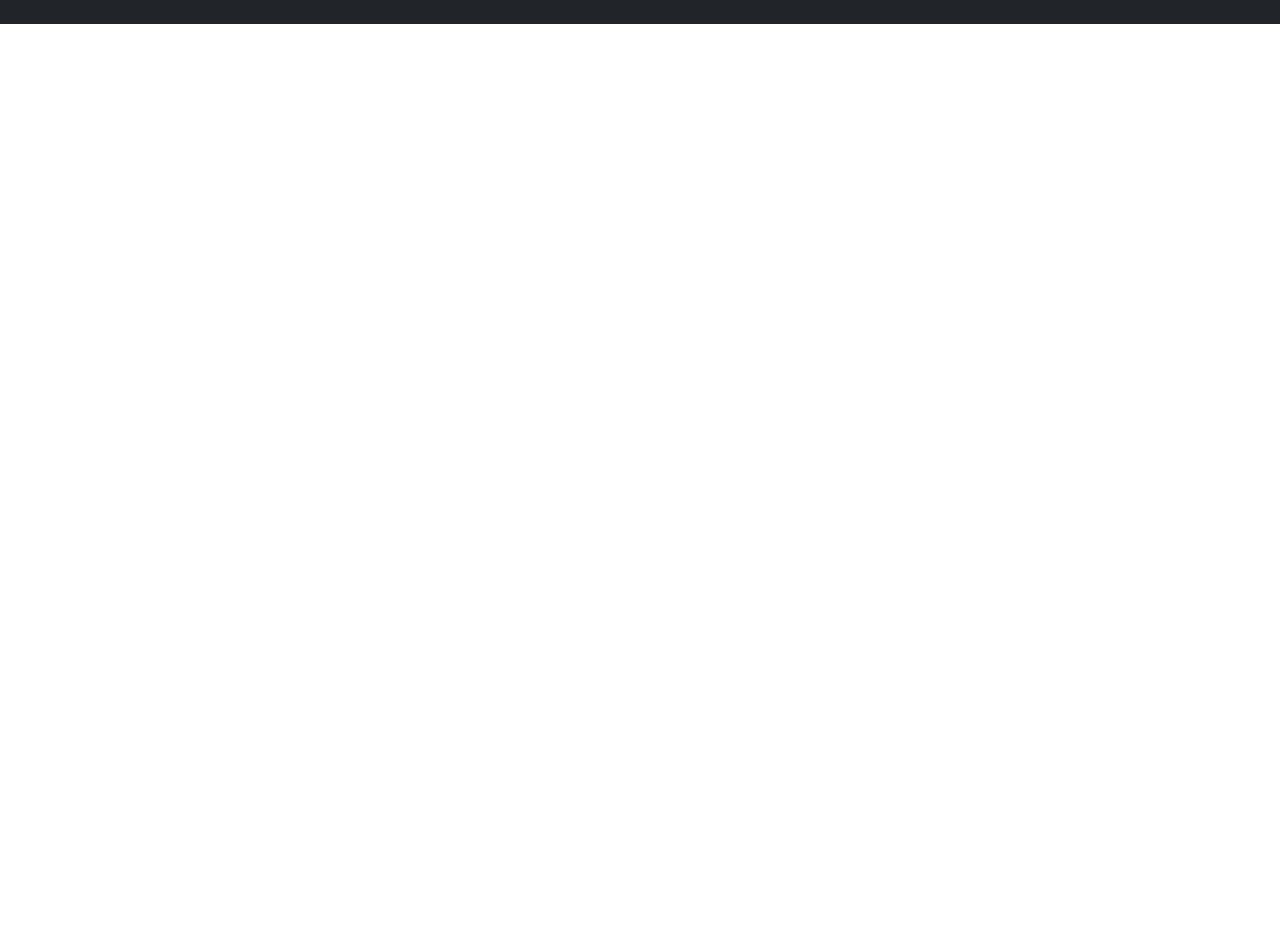
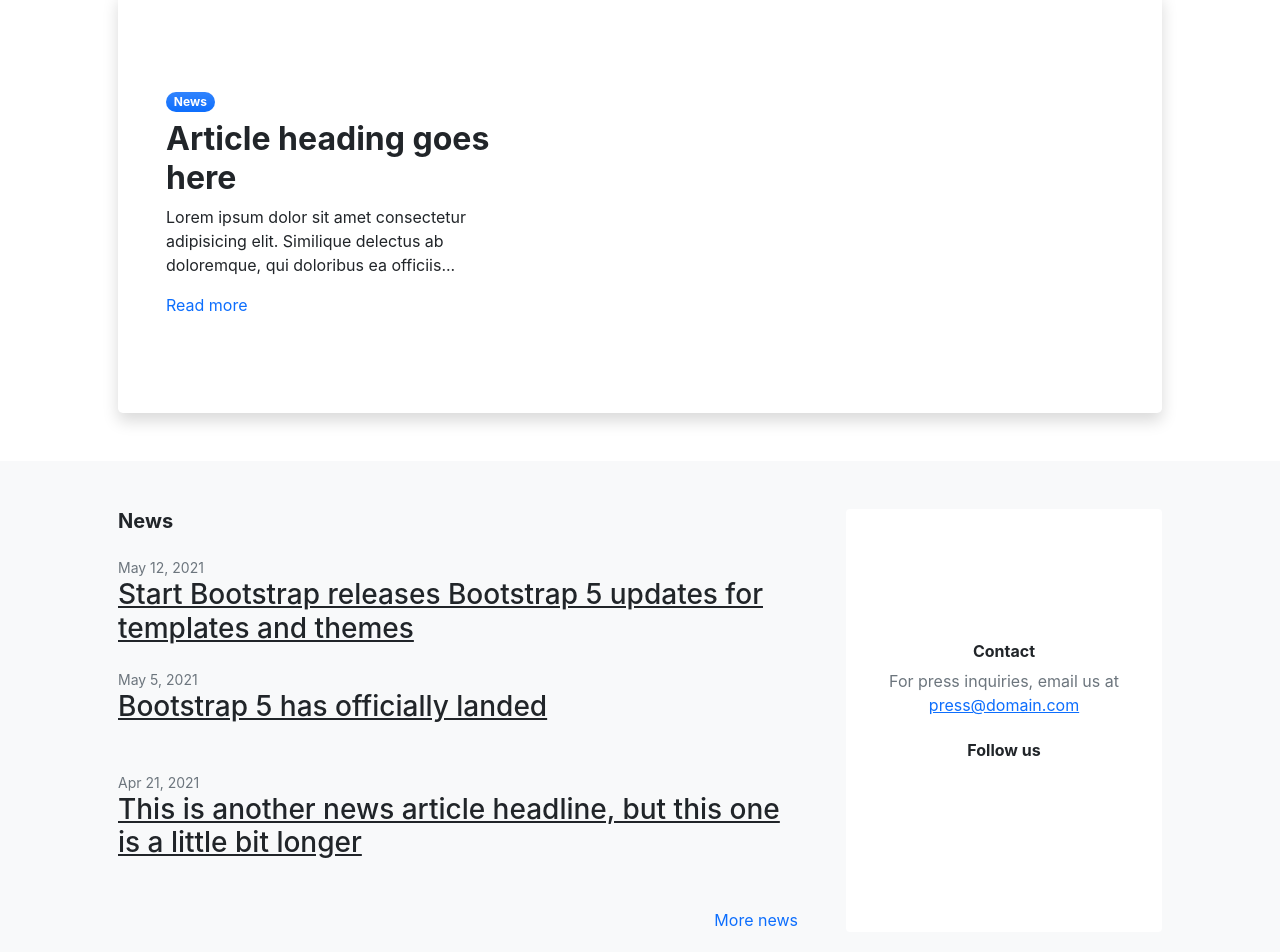
Before and after one commit to UIbrohimov/reactBlog, a React (Create React App) app in the folder frontend/: page /blogs in a window 1280 px wide. Shown: the part 160-1112 px from the top of the page. Before the commit the page ends 800 px from the top, so only its background shows below. Built offline with nearby package versions, Linux system fonts and the light colour scheme.

Commit message:
Implementing company blog page

```diff
--- a/frontend/public/index.html
+++ b/frontend/public/index.html
@@ -18,7 +18,7 @@
     <link rel="manifest" href="%PUBLIC_URL%/manifest.json" />
 
     <link href="https://cdn.jsdelivr.net/npm/bootstrap@5.1.3/dist/css/bootstrap.min.css" rel="stylesheet" integrity="sha384-1BmE4kWBq78iYhFldvKuhfTAU6auU8tT94WrHftjDbrCEXSU1oBoqyl2QvZ6jIW3" crossorigin="anonymous">
-
+    <link rel="stylesheet" href="https://cdnjs.cloudflare.com/ajax/libs/font-awesome/4.7.0/css/font-awesome.min.css">
     <title>React App</title>
   </head>
   <body>
--- a/frontend/src/App.js
+++ b/frontend/src/App.js
@@ -1,4 +1,3 @@
-import ReactDOM from "react-dom";
 import { BrowserRouter, Routes, Route } from "react-router-dom";
 
 import './App.css';
--- /dev/null
+++ b/frontend/src/Components/Blog/CompanyBlog.js
@@ -0,0 +1,32 @@
+const CompanyBlog = () => {
+    return (
+        <section className="py-5">
+            <div className="container px-5">
+                <h1 className="fw-bolder fs-5 mb-4">Company Blog</h1>
+                <div className="card border-0 shadow rounded-3 overflow-hidden">
+                    <div className="card-body p-0">
+                        <div className="row gx-0">
+                            <div className="col-lg-6 col-xl-5 py-lg-5">
+                                <div className="p-4 p-md-5">
+                                    <div className="badge bg-primary bg-gradient rounded-pill mb-2">News</div>
+                                    <div className="h2 fw-bolder">Article heading goes here</div>
+                                    <p>
+                                        Lorem ipsum dolor sit amet consectetur adipisicing elit.
+                                        Similique delectus ab doloremque, qui doloribus ea officiis...
+                                    </p>
+                                    <a className="stretched-link text-decoration-none" href="#!">
+                                        Read more
+                                        <i className="bi bi-arrow-right"></i>
+                                    </a>
+                                </div>
+                            </div>
+                            <div className="col-lg-6 col-xl-7"><div className="bg-featured-blog"></div></div>
+                        </div>
+                    </div>
+                </div>
+            </div>
+        </section>
+    )
+}
+
+export default CompanyBlog;
--- a/frontend/src/Components/Blog.js
+++ b/frontend/src/Components/Blog/FeaturedBlogs.js
@@ -1,4 +1,4 @@
-const Blog = () => {
+const FeaturedBlogs = () => {
     return (
         // Blog preview section
         <section className="py-5">
@@ -82,4 +82,4 @@ const Blog = () => {
     )
 }
 
-export default Blog;
+export default FeaturedBlogs;
--- /dev/null
+++ b/frontend/src/Components/Blog/News.js
@@ -0,0 +1,57 @@
+const News = () => {
+    return (
+        <section className="py-5 bg-light">
+            <div className="container px-5">
+                <div className="row gx-5">
+                    <div className="col-xl-8">
+                        <h2 className="fw-bolder fs-5 mb-4">News</h2>
+
+                        <div className="mb-4">
+                            <div className="small text-muted">May 12, 2021</div>
+                            <a className="link-dark" href="#!"><h3>Start Bootstrap releases Bootstrap 5 updates for templates and themes</h3></a>
+                        </div>
+
+                        <div className="mb-5">
+                            <div className="small text-muted">May 5, 2021</div>
+                            <a className="link-dark" href="#!"><h3>Bootstrap 5 has officially landed</h3></a>
+                        </div>
+
+                        <div className="mb-5">
+                            <div className="small text-muted">Apr 21, 2021</div>
+                            <a className="link-dark" href="#!"><h3>This is another news article headline, but this one is a little bit longer</h3></a>
+                        </div>
+                        <div className="text-end mb-5 mb-xl-0">
+                            <a className="text-decoration-none" href="#!">
+                                More news
+                                <i className="bi bi-arrow-right"></i>
+                            </a>
+                        </div>
+                    </div>
+                    <div className="col-xl-4">
+                        <div className="card border-0 h-100">
+                            <div className="card-body p-4">
+                                <div className="d-flex h-100 align-items-center justify-content-center">
+                                    <div className="text-center">
+                                        <div className="h6 fw-bolder">Contact</div>
+                                        <p className="text-muted mb-4">
+                                            For press inquiries, email us at
+                                            <br />
+                                            <a href="#!">press@domain.com</a>
+                                        </p>
+                                        <div className="h6 fw-bolder">Follow us</div>
+                                        <a className="fs-5 px-2 link-dark" href="#!"><i className="bi-twitter"></i></a>
+                                        <a className="fs-5 px-2 link-dark" href="#!"><i className="bi-facebook"></i></a>
+                                        <a className="fs-5 px-2 link-dark" href="#!"><i className="bi-linkedin"></i></a>
+                                        <a className="fs-5 px-2 link-dark" href="#!"><i className="bi-youtube"></i></a>
+                                    </div>
+                                </div>
+                            </div>
+                        </div>
+                    </div>
+                </div>
+            </div>
+        </section>
+    )
+}
+
+export default News;
--- /dev/null
+++ b/frontend/src/Components/Comment/Commentary.js
@@ -0,0 +1,6 @@
+
+const Commentary =() => {
+    return (
+        <div>Block comment from users</div>
+    )
+}
--- a/frontend/src/Pages/Blogs.js
+++ b/frontend/src/Pages/Blogs.js
@@ -1,5 +1,15 @@
+import CompanyBlog from '../Components/Blog/CompanyBlog';
+import News from '../Components/Blog/News';
+import FeaturedBlogs from '../Components/Blog/FeaturedBlogs';
+
 const Blogs = () => {
-    return <h1>Blog Articles</h1>;
+    return (
+        <>
+            <CompanyBlog />
+            <News />
+            <FeaturedBlogs />
+        </>
+        )
 };
 
 export default Blogs;
--- a/frontend/src/Pages/Home.js
+++ b/frontend/src/Pages/Home.js
@@ -1,7 +1,7 @@
 import Header from '../Components/Header';
 import Features from '../Components/Features';
-import Comments from '../Components/Comments';
-import Blog from '../Components/Blog';
+import Comments from '../Components/Comment/Comments';
+import FeaturedBlogs from '../Components/Blog/FeaturedBlogs';
 import Subscribe from '../Components/Subscribe';
 
 const Home = () => {
@@ -10,7 +10,7 @@ const Home = () => {
             <Header />
             <Features />
             <Comments />
-            <Blog />
+            <FeaturedBlogs />
             <Subscribe />
         </>
         )
--- a/frontend/src/index.css
+++ b/frontend/src/index.css
@@ -11,3 +11,7 @@ code {
   font-family: source-code-pro, Menlo, Monaco, Consolas, 'Courier New',
     monospace;
 }
+
+.bg-featured-blog {
+  background-image:  url('https://dummyimage.com/700x350/343a40/6c757d');
+}
```
Also changed, not shown: frontend/src/Components/Comment/Comments.js (renamed from frontend/src/Components/Comments.js).
